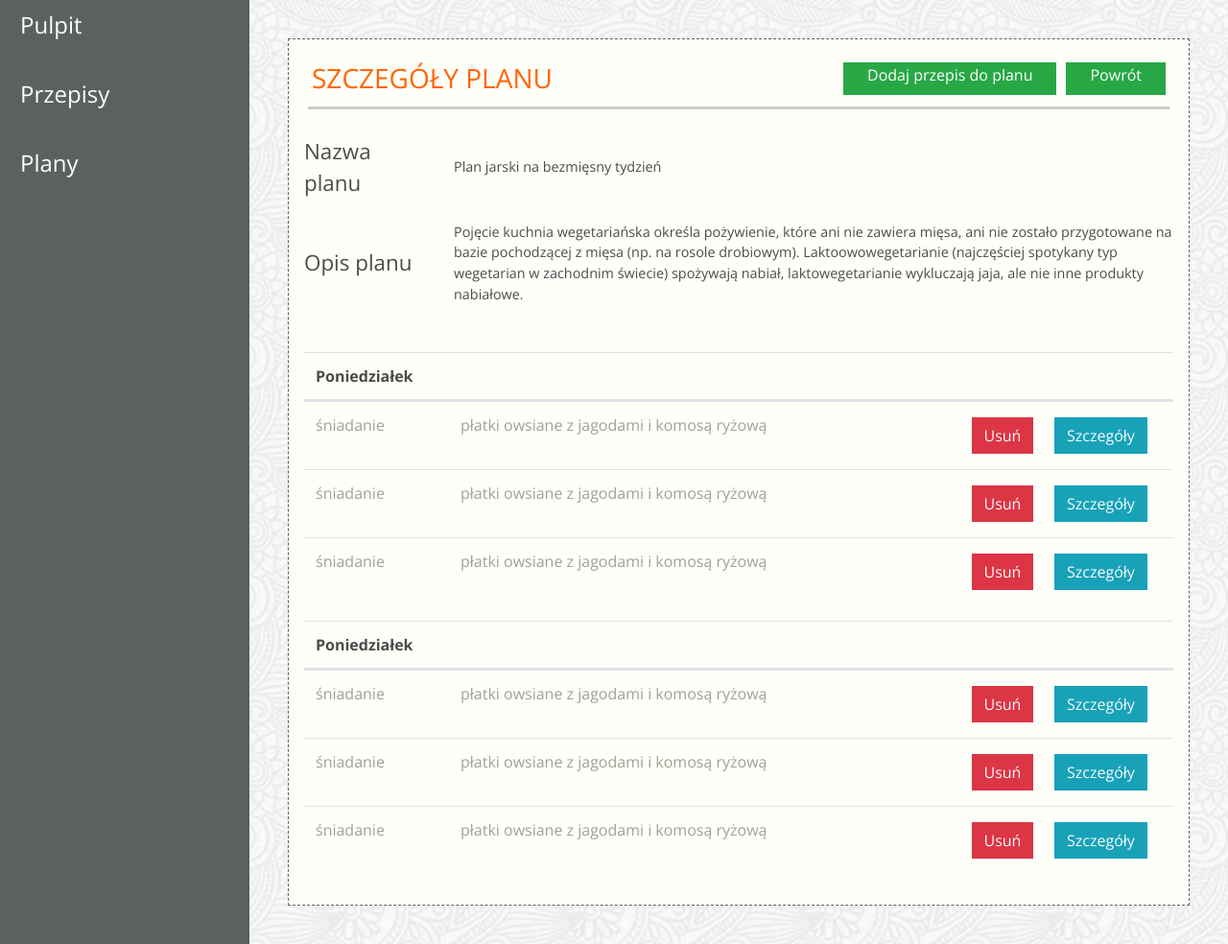
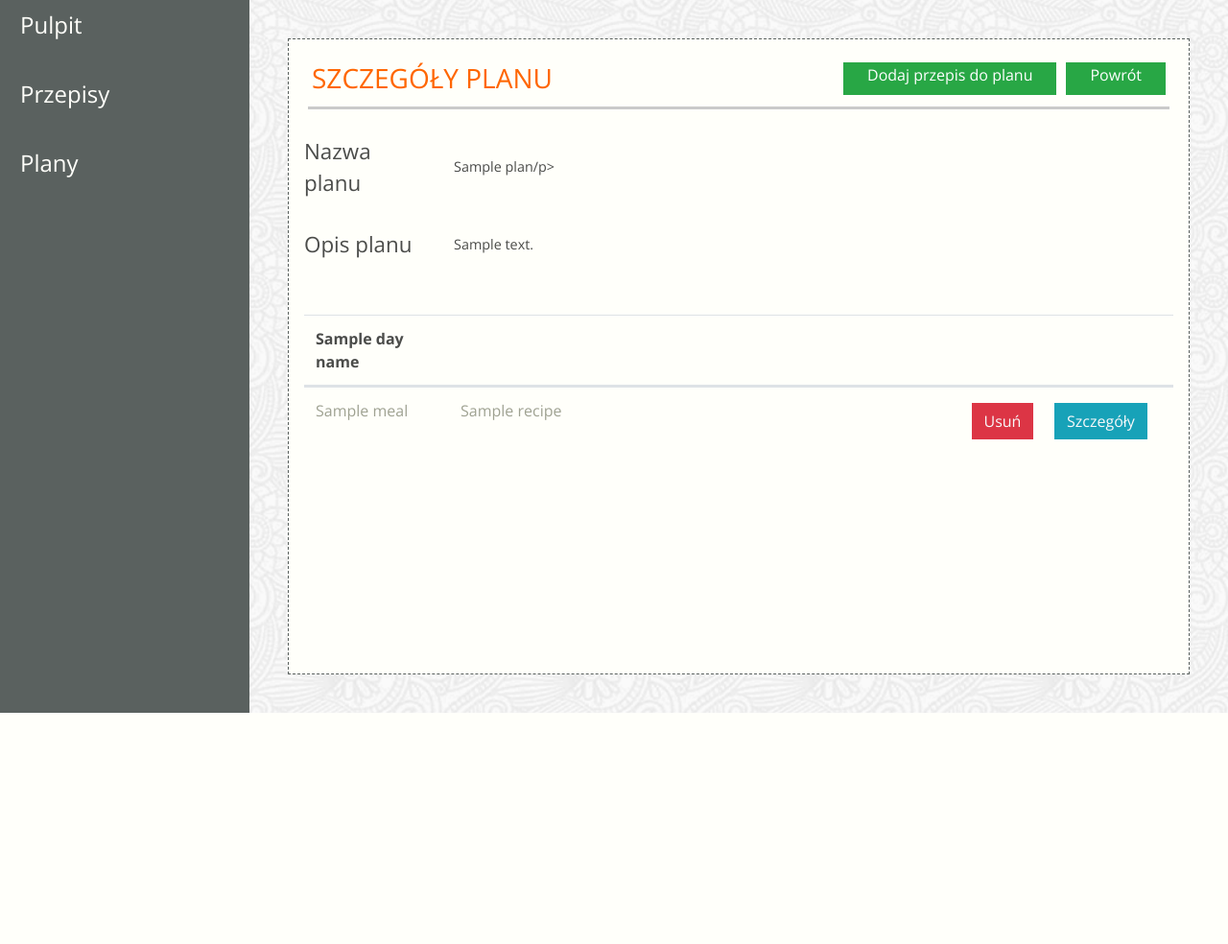
Before and after one commit to PiotrFiedoruk/food_app, a Django app: template jedzonko/templates/app-details-schedules.html in a window 1280 px wide. Shown: the part 84-1068 px from the top of the page at 96% size. After the commit the page ends 827 px from the top, so only its background shows below. Run offline with Django 3.2, Linux system fonts and the light colour scheme; the template is opened without the code that fills it: most values are stand-ins (such as "Sample title", 1, 10 or a date in 2020); some libraries are stand-ins or nearby versions; some web fonts are replaced.

Commit message:
zadanie 7.2 i 7.1

```diff
--- a/jedzonko/models.py
+++ b/jedzonko/models.py
@@ -33,6 +33,9 @@ class RecipePlan(models.Model):
     recipe = models.ForeignKey(Recipe, on_delete=models.CASCADE)
     plan = models.ForeignKey(Plan, on_delete=models.CASCADE)
 
+    class Meta:
+        ordering = ('order',)
+
 
 class Page(models.Model):
     title = models.CharField(max_length=64)
--- a/jedzonko/templates/app-details-schedules.html
+++ b/jedzonko/templates/app-details-schedules.html
@@ -11,7 +11,7 @@
             <a href="{% url 'plan_add_recipe' %}" style="margin-right: 10px"
                class="btn btn-success rounded-0 pt-0 pb-0 pr-4 pl-4">Dodaj
                 przepis do planu</a>
-            <a href="" class="btn btn-success rounded-0 pt-0 pb-0 pr-4 pl-4">Powrót</a>
+            <a href="{% url 'plan_add' %}" class="btn btn-success rounded-0 pt-0 pb-0 pr-4 pl-4">Powrót</a>
         </div>
     </div>
 
@@ -22,8 +22,7 @@
                                     Nazwa planu
                                 </span>
                 <div class="col-sm-10">
-                    <p class="schedules-text">Plan jarski na bezmięsny
-                        tydzień</p>
+                    <p class="schedules-text">{{ plan.name}}/p>
                 </div>
             </div>
             <div class="form-group row">
@@ -32,109 +31,46 @@
                                 </span>
                 <div class="col-sm-10">
                     <p class="schedules-text">
-                        Pojęcie kuchnia wegetariańska określa pożywienie, które
-                        ani nie zawiera mięsa, ani nie zostało przygotowane na
-                        bazie pochodzącej z mięsa (np. na rosole drobiowym).
-                        Laktoowowegetarianie (najczęściej spotykany typ
-                        wegetarian w zachodnim świecie) spożywają nabiał,
-                        laktowegetarianie wykluczają jaja, ale nie inne produkty
-                        nabiałowe.
+                        {{plan.description}}
+
                     </p>
                 </div>
             </div>
         </div>
 
+
+
+        {% for day in recipeplan_per_days %}
+            {% if day|length != 0 %}
             <table class="table">
                 <thead>
                 <tr class="d-flex">
-                <th class="col-2">Poniedziałek</th>
+                    <th class="col-2">{{ day.0.day_name.name }}</th>
                     <th class="col-7"></th>
                     <th class="col-1"></th>
                     <th class="col-2"></th>
                 </tr>
                 </thead>
+
                 <tbody class="text-color-lighter">
+                {% for meal in day %}
                 <tr class="d-flex">
-                <td class="col-2">śniadanie</td>
-                <td class="col-7">płatki owsiane z jagodami i komosą ryżową</td>
+                    <td class="col-2">{{ meal.meal_name }}</td>
+                    <td class="col-7">{{ meal.recipe.name }}</td>
                     <td class="col-1 center">
                         <a href="#" class="btn btn-danger rounded-0 text-light m-1">Usuń</a>
                     </td>
                     <td class="col-2 center">
-                    <a href="app-details-schedules.html"
+                        <a href="{% url 'recipe_details' meal.recipe.id %}"
                            class="btn btn-info rounded-0 text-light m-1">Szczegóły</a>
                     </td>
                 </tr>
-            <tr class="d-flex">
-                <td class="col-2">śniadanie</td>
-                <td class="col-7">płatki owsiane z jagodami i komosą ryżową</td>
-                <td class="col-1 center">
-                    <a href="#" class="btn btn-danger rounded-0 text-light m-1">Usuń</a>
-                </td>
-                <td class="col-2 center">
-                    <a href="app-details-schedules.html"
-                       class="btn btn-info rounded-0 text-light m-1">Szczegóły</a>
-                </td>
-            </tr>
-            <tr class="d-flex">
-                <td class="col-2">śniadanie</td>
-                <td class="col-7">płatki owsiane z jagodami i komosą ryżową</td>
-                <td class="col-1 center">
-                    <a href="#" class="btn btn-danger rounded-0 text-light m-1">Usuń</a>
-                </td>
-                <td class="col-2 center">
-                    <a href="app-details-schedules.html"
-                       class="btn btn-info rounded-0 text-light m-1">Szczegóły</a>
-                </td>
-            </tr>
+                {% endfor %}
                 </tbody>
+
             </table>
-
-        <table class="table">
-            <thead>
-            <tr class="d-flex">
-                <th class="col-2">Poniedziałek</th>
-                <th class="col-7"></th>
-                <th class="col-1"></th>
-                <th class="col-2"></th>
-            </tr>
-            </thead>
-            <tbody class="text-color-lighter">
-            <tr class="d-flex">
-                <td class="col-2">śniadanie</td>
-                <td class="col-7">płatki owsiane z jagodami i komosą ryżową</td>
-                <td class="col-1 center">
-                    <a href="#" class="btn btn-danger rounded-0 text-light m-1">Usuń</a>
-                </td>
-                <td class="col-2 center">
-                    <a href="app-details-schedules.html"
-                       class="btn btn-info rounded-0 text-light m-1">Szczegóły</a>
-                </td>
-            </tr>
-            <tr class="d-flex">
-                <td class="col-2">śniadanie</td>
-                <td class="col-7">płatki owsiane z jagodami i komosą ryżową</td>
-                <td class="col-1 center">
-                    <a href="#" class="btn btn-danger rounded-0 text-light m-1">Usuń</a>
-                </td>
-                <td class="col-2 center">
-                    <a href="app-details-schedules.html"
-                       class="btn btn-info rounded-0 text-light m-1">Szczegóły</a>
-                </td>
-            </tr>
-            <tr class="d-flex">
-                <td class="col-2">śniadanie</td>
-                <td class="col-7">płatki owsiane z jagodami i komosą ryżową</td>
-                <td class="col-1 center">
-                    <a href="#" class="btn btn-danger rounded-0 text-light m-1">Usuń</a>
-                </td>
-                <td class="col-2 center">
-                    <a href="app-details-schedules.html"
-                       class="btn btn-info rounded-0 text-light m-1">Szczegóły</a>
-                </td>
-            </tr>
-            </tbody>
-        </table>
+            {% endif %}
+        {% endfor %}
 
      </div>
 </div>
```
Also changed, not shown: jedzonko/views.py (+15 -3 lines), jedzonko/migrations/0001_initial.py, jedzonko/migrations/0002_recipe_description_short.py (deleted). Lines whose indentation alone changed are shown as unchanged.
